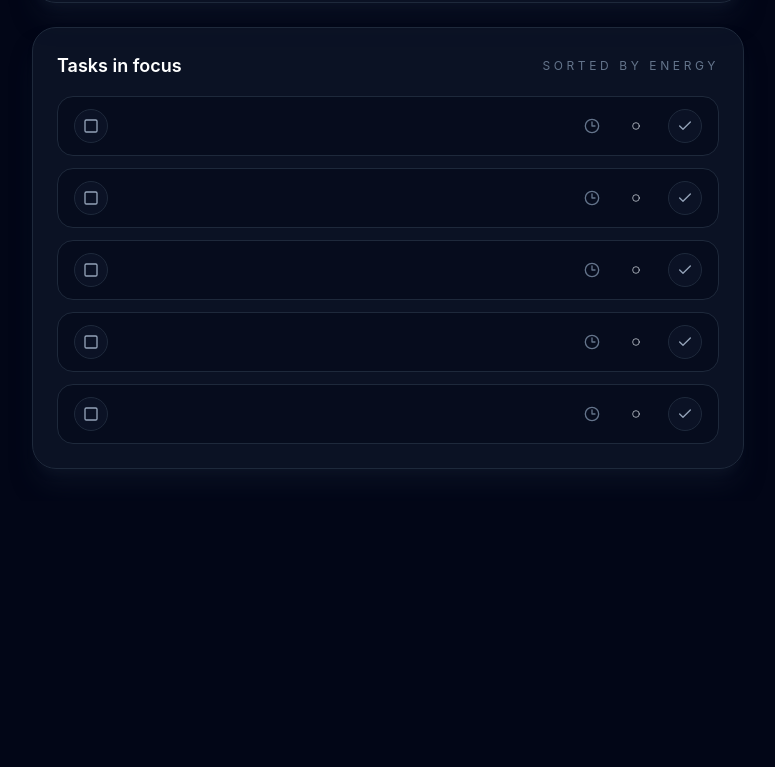
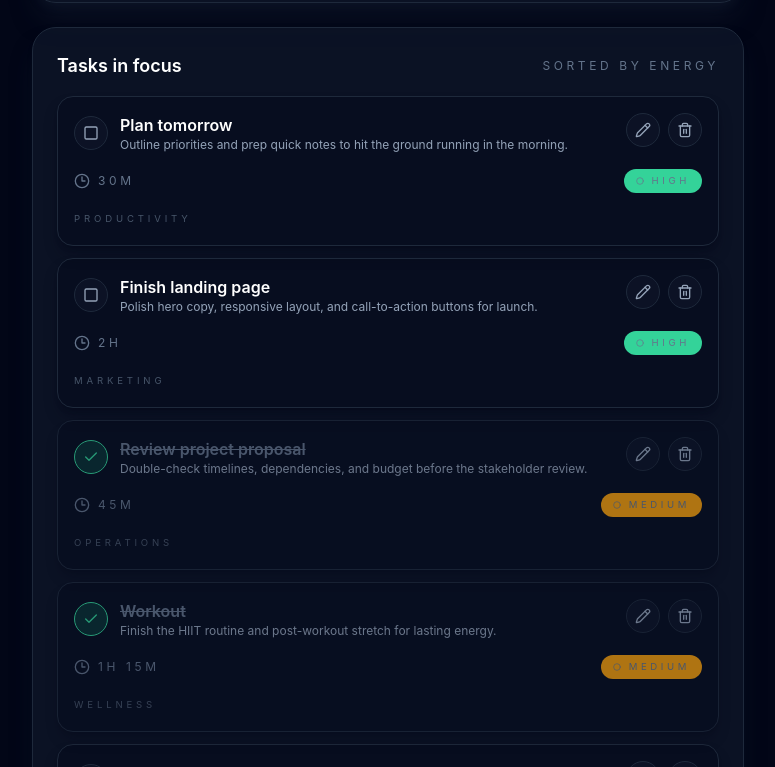
Before and after one commit to johnwick22012026-source/PulseBoard, a React (Vite) app: page / in a window 1280 px wide. Shown: the part 1173-1940 px from the top of the page, without its empty margins (80-855 px from the left). Before the commit the page ends 1674 px from the top, so only its background shows below. Built offline with nearby package versions, Linux system fonts and the light colour scheme; the HTML template or start-up script is replaced by a standard one.

Commit message:
feat(PULSEBOA-33): Implement task edit/update flows in the React dashboard — src/components/TaskItem.tsx

```diff
--- a/src/components/TaskItem.tsx
+++ b/src/components/TaskItem.tsx
@@ -1,44 +1,208 @@
-import { Circle, Check, Clock3, Square } from 'lucide-react'
+import { useEffect, useState } from 'react'
+import { Check, Circle, Clock3, Pencil, Square, Trash2 } from 'lucide-react'
+
+import type { Priority, Task } from '../types/task'
+
+type TaskUpdatePayload = {
+  title: string
+  description?: string
+  priority: Priority
+}
 
 type TaskItemProps = {
-  id: string
-  title: string
-  project: string
-  time: string
-  priority: 'low' | 'medium' | 'high'
+  task: Task
+  onToggleComplete: (taskId: string) => void
+  onDelete: (taskId: string) => void
+  onUpdate: (taskId: string, payload: TaskUpdatePayload) => void
 }
 
-const priorityColor: Record<TaskItemProps['priority'], string> = {
+const priorityColor: Record<Priority, string> = {
   low: 'bg-slate-600',
   medium: 'bg-amber-500',
   high: 'bg-emerald-400',
 }
 
-export default function TaskItem({ title, project, time, priority }: TaskItemProps) {
+export default function TaskItem({ task, onToggleComplete, onDelete, onUpdate }: TaskItemProps) {
+  const [isEditing, setIsEditing] = useState(false)
+  const [titleInput, setTitleInput] = useState(task.title)
+  const [descriptionInput, setDescriptionInput] = useState(task.description ?? '')
+  const [priorityInput, setPriorityInput] = useState<Priority>(task.priority)
+  const [error, setError] = useState('')
+
+  useEffect(() => {
+    setTitleInput(task.title)
+    setDescriptionInput(task.description ?? '')
+    setPriorityInput(task.priority)
+  }, [task.title, task.description, task.priority])
+
+  const handleSaveEdits = () => {
+    const trimmedTitle = titleInput.trim()
+
+    if (!trimmedTitle) {
+      setError('Task title is required')
+      return
+    }
+
+    setError('')
+
+    const trimmedDescription = descriptionInput.trim()
+
+    onUpdate(task.id, {
+      title: trimmedTitle,
+      priority: priorityInput,
+      description: trimmedDescription || undefined,
+    })
+
+    setIsEditing(false)
+  }
+
+  const handleCancelEdits = () => {
+    setTitleInput(task.title)
+    setDescriptionInput(task.description ?? '')
+    setPriorityInput(task.priority)
+    setError('')
+    setIsEditing(false)
+  }
+
+  if (isEditing) {
+    return (
+      <article className="rounded-2xl border border-slate-800 bg-slate-950/60 p-5 text-sm text-slate-400 shadow-xl shadow-slate-950/40">
+        <div className="flex items-center justify-between">
+          <div>
+            <p className="text-xs uppercase tracking-[0.3em] text-slate-500">Task</p>
+            <h4 className="text-base font-semibold text-white">Edit task</h4>
+          </div>
+          <button
+            type="button"
+            onClick={handleCancelEdits}
+            className="text-xs uppercase tracking-[0.3em] text-slate-500 hover:text-white"
+          >
+            cancel
+          </button>
+        </div>
+        <div className="mt-4 space-y-4">
+          <div>
+            <label htmlFor={`edit-title-${task.id}`} className="text-[0.65rem] uppercase tracking-[0.3em] text-slate-500">
+              Title
+            </label>
+            <input
+              id={`edit-title-${task.id}`}
+              className="mt-2 w-full rounded-2xl border border-slate-800 bg-slate-950/40 px-3 py-2 text-sm text-slate-100 placeholder:text-slate-500 focus:border-emerald-400 focus:outline-none"
+              value={titleInput}
+              maxLength={100}
+              onChange={event => setTitleInput(event.target.value)}
+            />
+            {error && <p className="mt-1 text-rose-400">{error}</p>}
+          </div>
+          <div>
+            <label htmlFor={`edit-description-${task.id}`} className="text-[0.65rem] uppercase tracking-[0.3em] text-slate-500">
+              Description
+            </label>
+            <textarea
+              id={`edit-description-${task.id}`}
+              className="mt-2 h-20 w-full resize-none rounded-2xl border border-slate-800 bg-slate-950/40 px-3 py-2 text-sm text-slate-200 placeholder:text-slate-500 focus:border-emerald-400 focus:outline-none"
+              value={descriptionInput}
+              maxLength={300}
+              onChange={event => setDescriptionInput(event.target.value)}
+            />
+            <p className="mt-1 text-[0.65rem] uppercase tracking-[0.3em] text-slate-500">
+              {descriptionInput.length}/300
+            </p>
+          </div>
+          <div>
+            <label htmlFor={`edit-priority-${task.id}`} className="text-[0.65rem] uppercase tracking-[0.3em] text-slate-500">
+              Priority
+            </label>
+            <select
+              id={`edit-priority-${task.id}`}
+              className="mt-2 w-full rounded-2xl border border-slate-800 bg-slate-950/40 px-3 py-2 text-sm text-slate-100 focus:border-emerald-400 focus:outline-none"
+              value={priorityInput}
+              onChange={event => setPriorityInput(event.target.value as Priority)}
+            >
+              <option value="low">Low</option>
+              <option value="medium">Medium</option>
+              <option value="high">High</option>
+            </select>
+          </div>
+          <div className="flex gap-3">
+            <button
+              type="button"
+              onClick={handleSaveEdits}
+              className="flex-1 rounded-2xl bg-emerald-500/80 px-3 py-2 text-xs font-semibold uppercase tracking-[0.3em] text-slate-950 transition hover:opacity-90"
+            >
+              Save changes
+            </button>
+            <button
+              type="button"
+              onClick={handleCancelEdits}
+              className="flex-1 rounded-2xl border border-slate-800 px-3 py-2 text-xs font-semibold uppercase tracking-[0.3em] text-slate-500 transition hover:border-white"
+            >
+              Cancel
+            </button>
+          </div>
+        </div>
+      </article>
+    )
+  }
+
   return (
-    <article className="flex items-center justify-between rounded-2xl border border-slate-800 bg-slate-950/50 px-4 py-3 text-sm text-slate-200">
-      <div className="flex items-center gap-3">
-        <button className="rounded-full border border-slate-800 bg-slate-900/60 p-2 text-slate-400 transition hover:border-emerald-400">
-          <Square className="h-4 w-4" />
-        </button>
-        <div>
-          <p className="text-base font-medium text-white">{title}</p>
-          <p className="text-xs uppercase tracking-[0.4em] text-slate-500">{project}</p>
+    <article
+      className={`flex flex-col gap-4 rounded-2xl border border-slate-800 bg-slate-950/40 px-4 py-4 text-sm shadow-lg shadow-slate-950/40 transition ${
+        task.completed ? 'opacity-70' : 'opacity-100'
+      }`}
+    >
+      <div className="flex items-start justify-between">
+        <div className="flex items-center gap-3">
+          <button
+            type="button"
+            onClick={() => onToggleComplete(task.id)}
+            className={`rounded-full border p-2 transition ${
+              task.completed
+                ? 'border-emerald-400 bg-emerald-500/20 text-emerald-400'
+                : 'border-slate-800 bg-slate-900/60 text-slate-400 hover:border-emerald-400'
+            }`}
+          >
+            {task.completed ? <Check className="h-4 w-4" /> : <Square className="h-4 w-4" />}
+          </button>
+          <div>
+            <p className={`text-base font-semibold ${task.completed ? 'text-slate-500 line-through' : 'text-white'}`}>
+              {task.title}
+            </p>
+            {task.description ? (
+              <p className="text-xs text-slate-400">{task.description}</p>
+            ) : (
+              <p className="text-xs uppercase tracking-[0.3em] text-slate-600">No description</p>
+            )}
+          </div>
+        </div>
+        <div className="flex items-center gap-2">
+          <button
+            type="button"
+            onClick={() => setIsEditing(true)}
+            className="rounded-full border border-slate-800 bg-slate-900/60 p-2 text-slate-400 transition hover:border-slate-500"
+          >
+            <Pencil className="h-4 w-4" />
+          </button>
+          <button
+            type="button"
+            onClick={() => onDelete(task.id)}
+            className="rounded-full border border-slate-800 bg-slate-900/60 p-2 text-slate-400 transition hover:border-rose-500"
+          >
+            <Trash2 className="h-4 w-4" />
+          </button>
         </div>
       </div>
-      <div className="flex items-center gap-4 text-xs uppercase tracking-[0.3em]">
-        <div className="flex items-center gap-1">
-          <Clock3 className="h-4 w-4 text-slate-500" />
-          <span>{time}</span>
+      <div className="flex items-center justify-between text-xs uppercase tracking-[0.3em] text-slate-500">
+        <div className="flex items-center gap-2">
+          <Clock3 className="h-4 w-4" />
+          <span>{task.time || 'No estimate'}</span>
         </div>
-        <div className={`flex items-center gap-2 rounded-full px-3 py-1 text-[0.6rem] uppercase tracking-[0.3em] ${priorityColor[priority]}`}>
+        <div className={`flex items-center gap-2 rounded-full px-3 py-1 text-[0.6rem] ${priorityColor[task.priority]}`}>
           <Circle className="h-2 w-2" />
-          {priority}
+          {task.priority}
         </div>
-        <button className="rounded-full border border-slate-800 bg-slate-900/60 p-2 text-slate-400 transition hover:border-rose-500">
-          <Check className="h-4 w-4" />
-        </button>
       </div>
+      {task.project && <p className="text-[0.6rem] uppercase tracking-[0.4em] text-slate-600">{task.project}</p>}
     </article>
   )
 }
```
